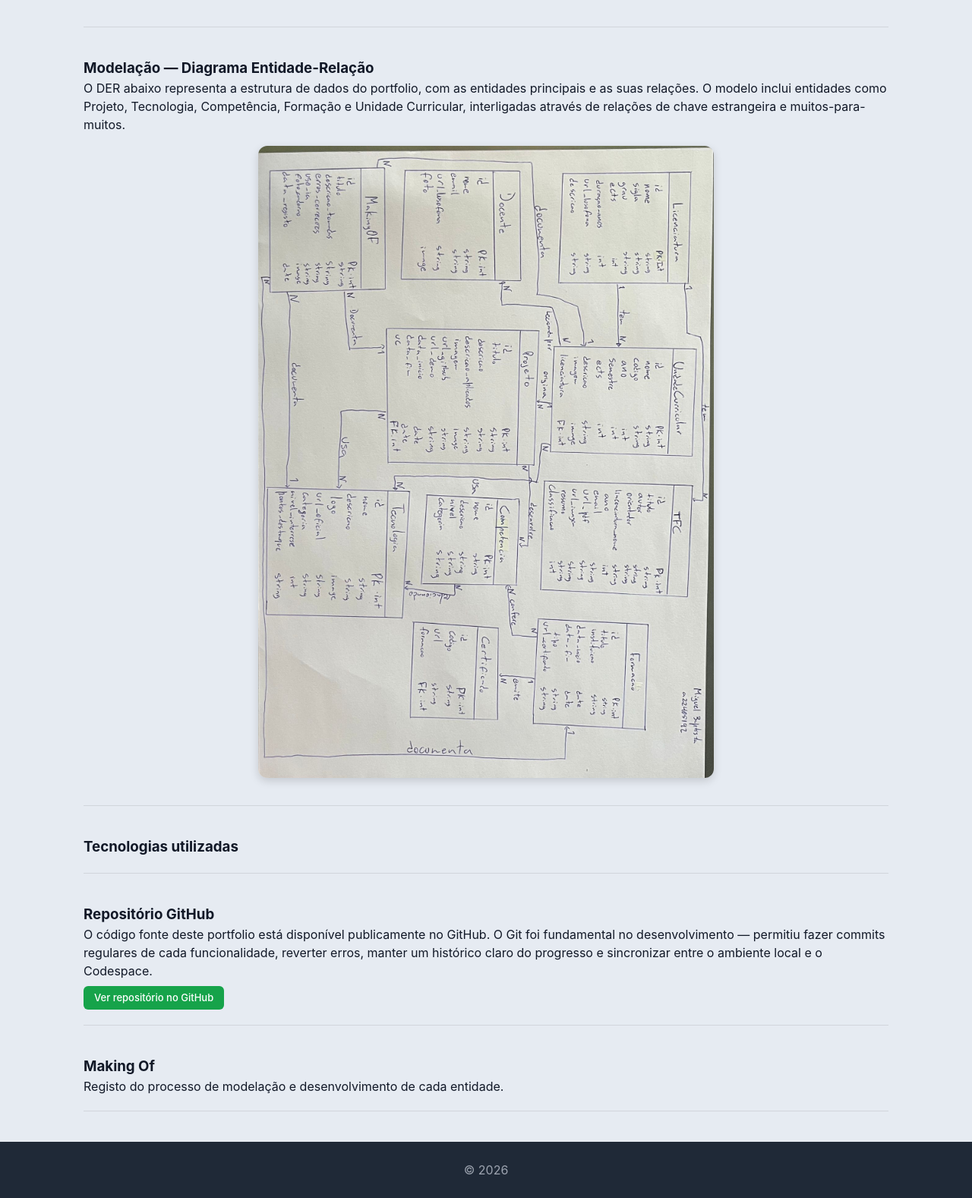
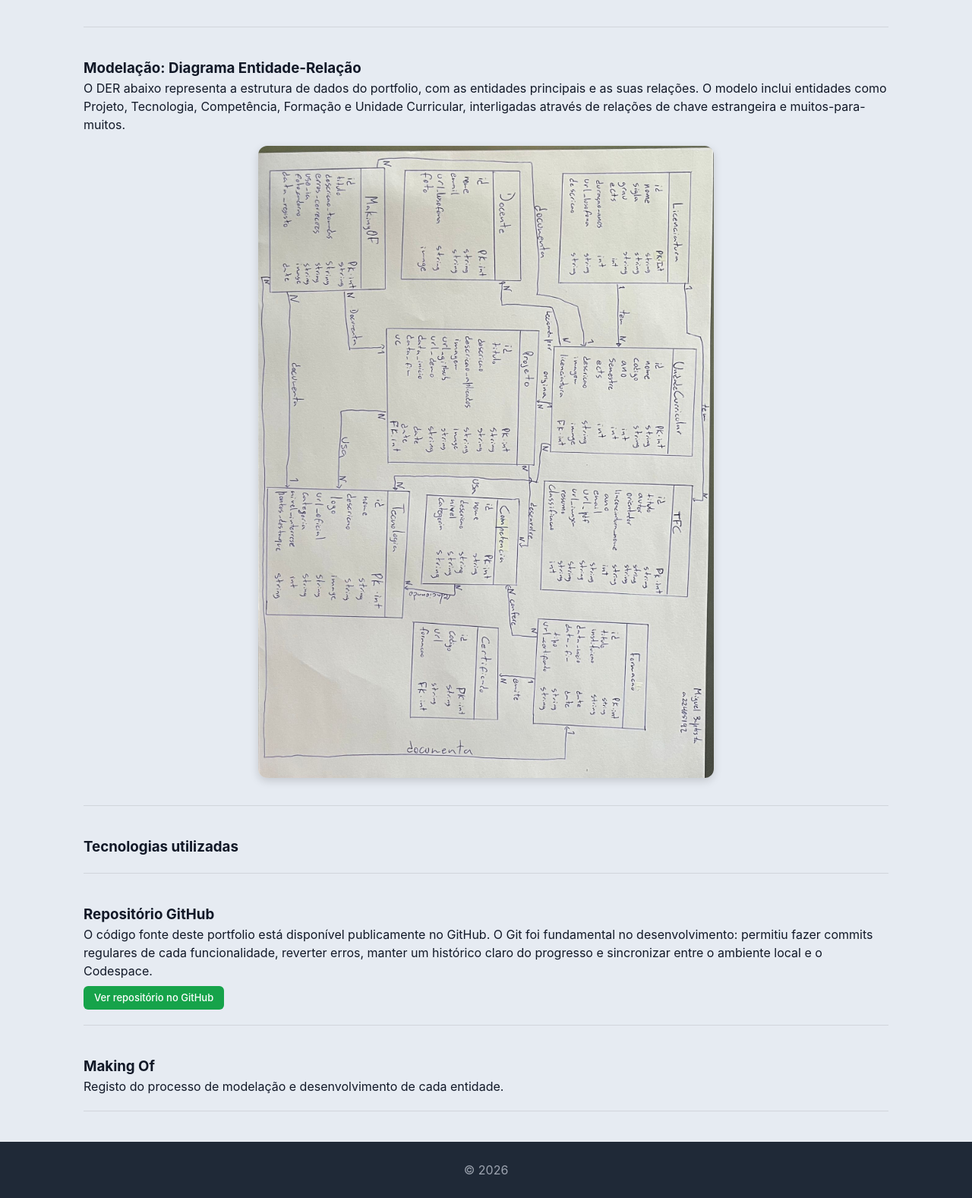
Before and after one commit to miguel-baptista07/portfolio-django, a Django app: page /portfolio/sobre/ in a window 1280 px wide. Shown: the part 629-2206 px from the top of the page at 76% size. Run offline with Django 5.2, Linux system fonts and the light colour scheme; data that the repository does not hold is empty; some libraries are stand-ins or nearby versions.

Commit message:
portfolio: removidos traços dos títulos da página Sobre

```diff
--- a/portfolio/templates/portfolio/sobre.html
+++ b/portfolio/templates/portfolio/sobre.html
@@ -7,12 +7,12 @@
 
 <section>
     <h3>Arquitetura MVT</h3>
-    <p>Este portfolio foi desenvolvido em Django, seguindo o padrão MVT (Model-View-Template). O <strong>Model</strong> define a estrutura dos dados e interage com a base de dados SQLite. A <strong>View</strong> contém a lógica de negócio — recebe pedidos HTTP, consulta os modelos necessários e devolve uma resposta. O <strong>Template</strong> define a apresentação HTML, recebendo os dados da View e renderizando-os para o utilizador.</p>
+    <p>Este portfolio foi desenvolvido em Django, seguindo o padrão MVT (Model-View-Template). O <strong>Model</strong> define a estrutura dos dados e interage com a base de dados SQLite. A <strong>View</strong> contém a lógica de negócio: recebe pedidos HTTP, consulta os modelos necessários e devolve uma resposta. O <strong>Template</strong> define a apresentação HTML, recebendo os dados da View e renderizando-os para o utilizador.</p>
     <img src="{% static 'portfolio/mvt.png' %}" alt="Diagrama MVT" style="max-width:500px; display:block; margin:16px auto; border-radius:12px;" onerror="this.style.display='none'">
 </section>
 
 <section>
-    <h3>Modelação — Diagrama Entidade-Relação</h3>
+    <h3>Modelação: Diagrama Entidade-Relação</h3>
     <p>O DER abaixo representa a estrutura de dados do portfolio, com as entidades principais e as suas relações. O modelo inclui entidades como Projeto, Tecnologia, Competência, Formação e Unidade Curricular, interligadas através de relações de chave estrangeira e muitos-para-muitos.</p>
     <img src="/media/makingof/DER-_portfolio.jpeg" alt="DER do Portfolio" style="max-width:600px; display:block; margin:16px auto; border-radius:12px; box-shadow:0 4px 12px rgba(0,0,0,0.15);">
 </section>
@@ -35,7 +35,7 @@
 
 <section>
     <h3>Repositório GitHub</h3>
-    <p>O código fonte deste portfolio está disponível publicamente no GitHub. O Git foi fundamental no desenvolvimento — permitiu fazer commits regulares de cada funcionalidade, reverter erros, manter um histórico claro do progresso e sincronizar entre o ambiente local e o Codespace.</p>
+    <p>O código fonte deste portfolio está disponível publicamente no GitHub. O Git foi fundamental no desenvolvimento: permitiu fazer commits regulares de cada funcionalidade, reverter erros, manter um histórico claro do progresso e sincronizar entre o ambiente local e o Codespace.</p>
     <a href="https://github.com/miguel-baptista07/portfolio-django" class="btn-novo" target="_blank">Ver repositório no GitHub</a>
 </section>
 
```
